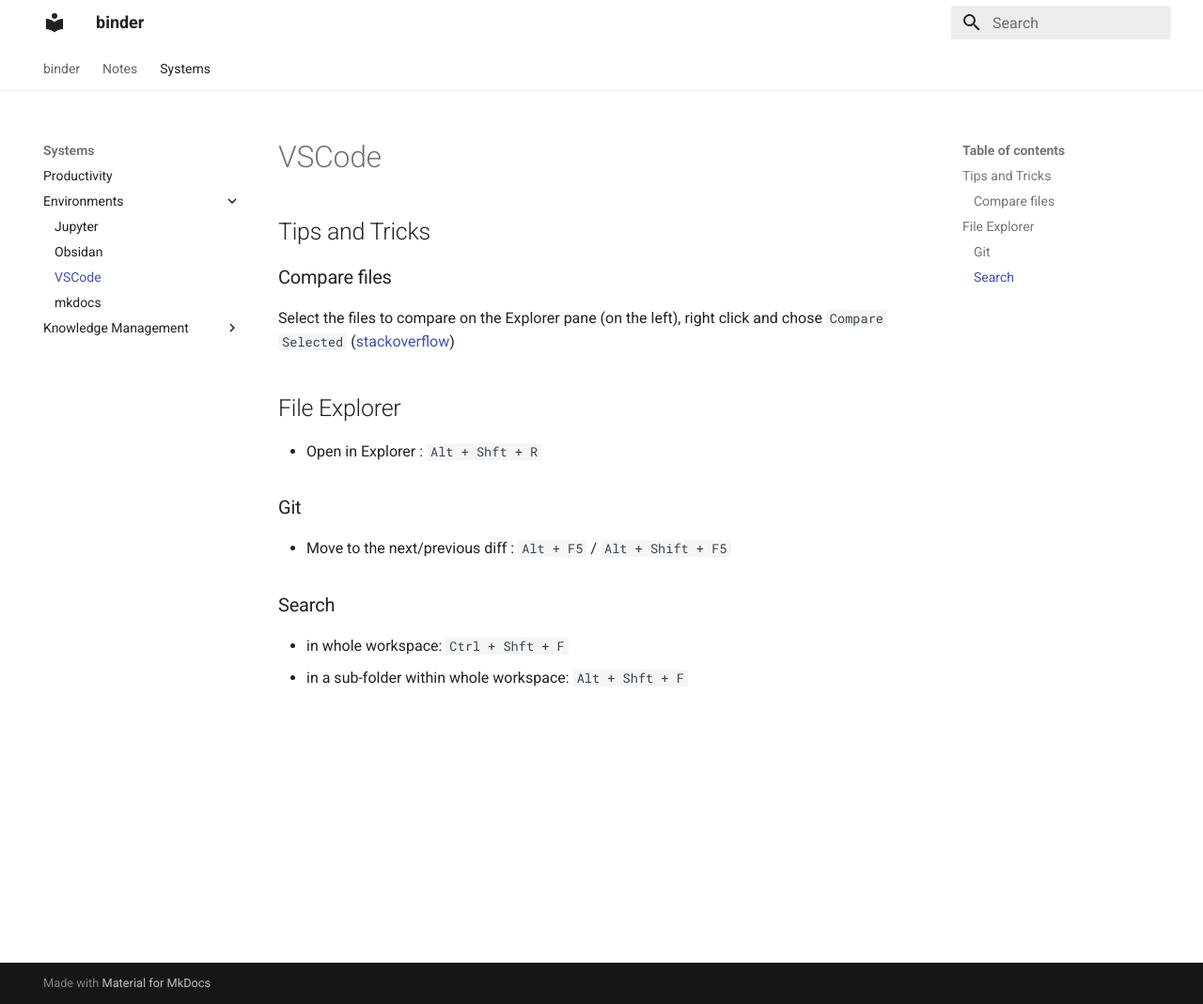
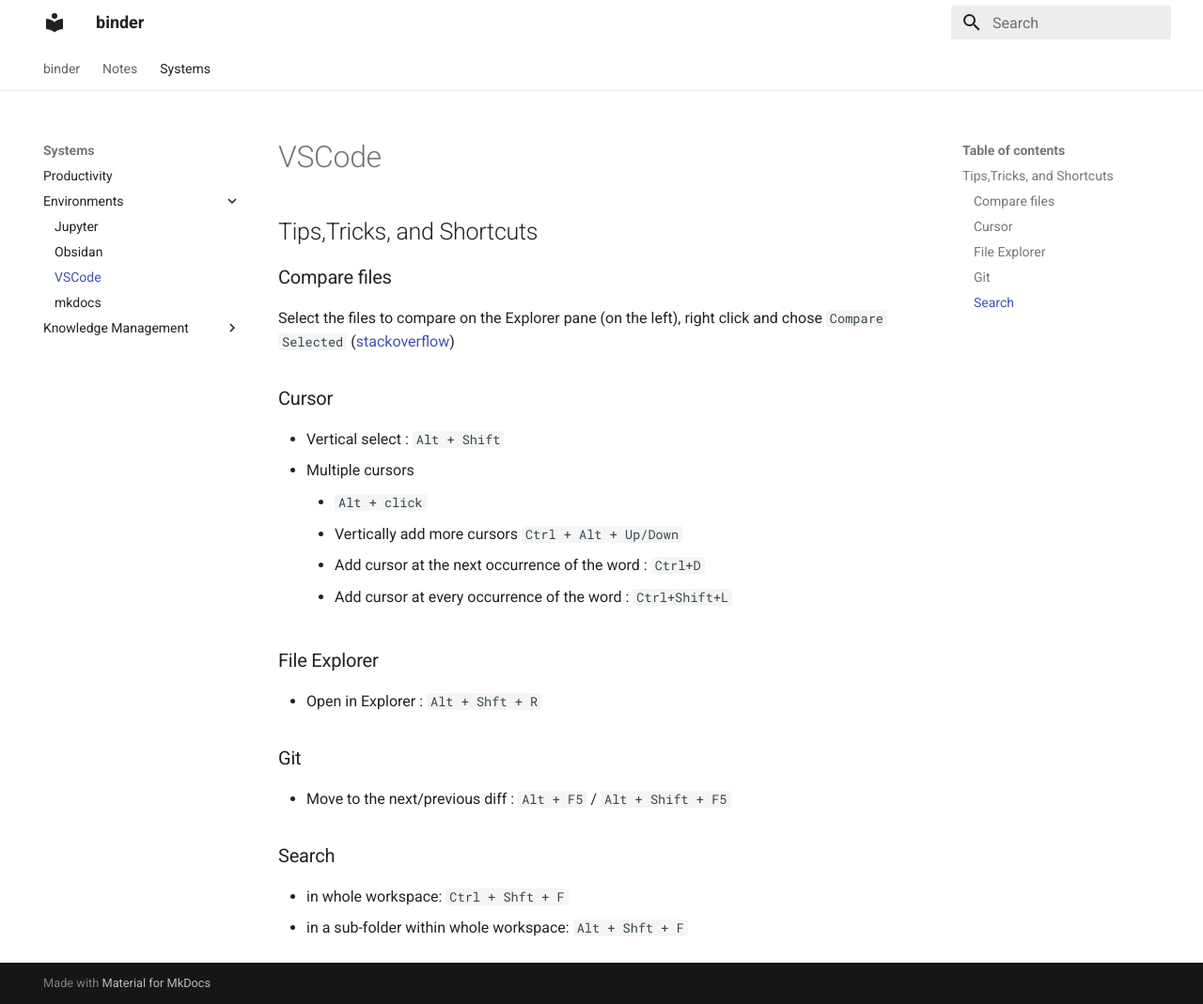
Before and after one commit to jobindj/binder, an MkDocs documentation site: the page built from docs/Systems/Environments/VSCode.md, in a window 1280 px wide and 1069 px high. Shown: the whole window at 94% size. Built offline with MkDocs 1.6.1 and Material for MkDocs 9.7.7, drawn with Linux system fonts in a browser that asks for light colours.

Commit message:
Add VSCode multicursor shortcuts

```diff
--- a/docs/Systems/Environments/VSCode.md
+++ b/docs/Systems/Environments/VSCode.md
@@ -1,12 +1,24 @@
 # VSCode
 
-## Tips and Tricks
+
+## Tips,Tricks, and Shortcuts
+
 
 ### Compare files
 
 Select the files to compare on the Explorer pane (on the left), right click and chose `Compare Selected` ([stackoverflow](https://stackoverflow.com/questions/30139597/visual-studio-code-is-there-a-compare-feature-like-that-plugin-for-notepad))
 
-## File Explorer
+### Cursor
+
+- Vertical select : `Alt + Shift`
+- Multiple cursors
+	- `Alt + click`
+	- Vertically add more cursors `Ctrl + Alt + Up/Down`
+	- Add cursor at the next occurrence of the word : `Ctrl+D`
+	- Add cursor at every occurrence of the word : `Ctrl+Shift+L`
+
+
+### File Explorer
 
 - Open in Explorer : `Alt + Shft + R`
 
```
Also changed, not shown: docs/Notes/AI/Machine-Learning.md (+4 -0 lines).
